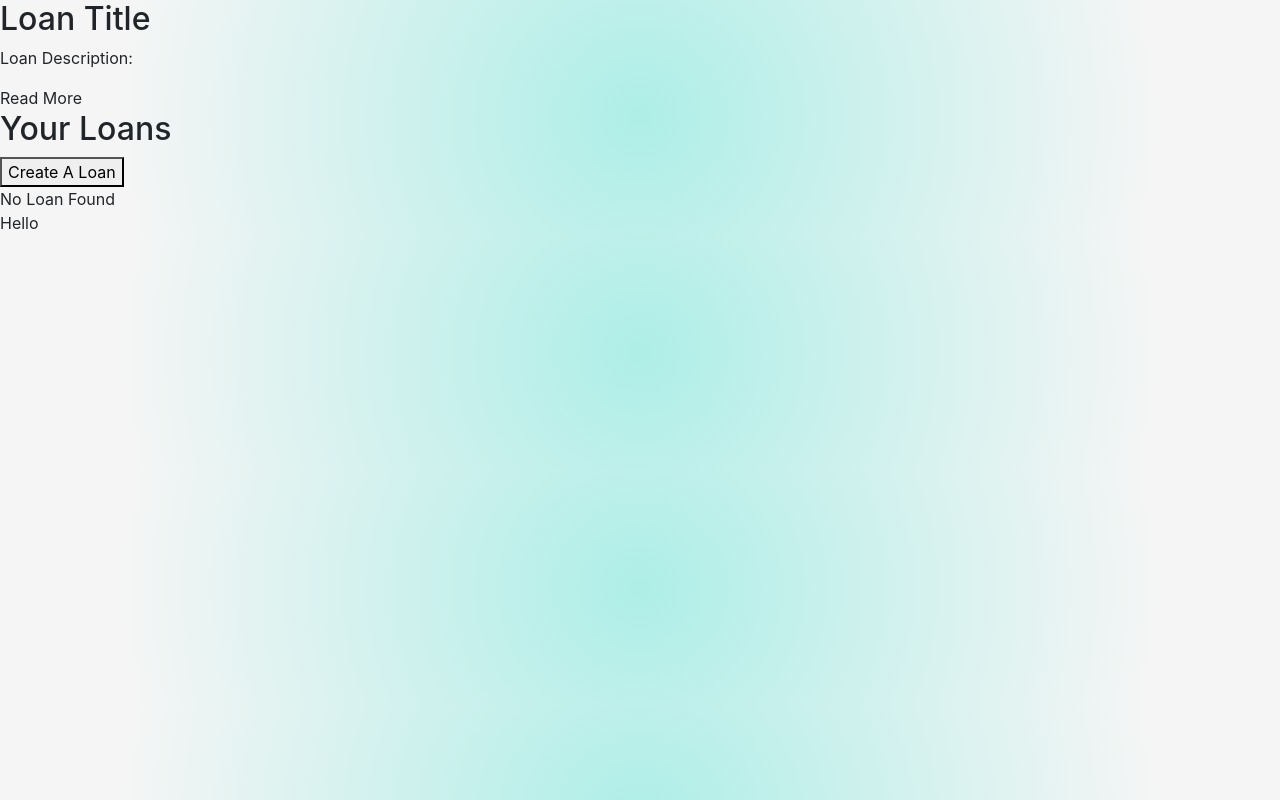
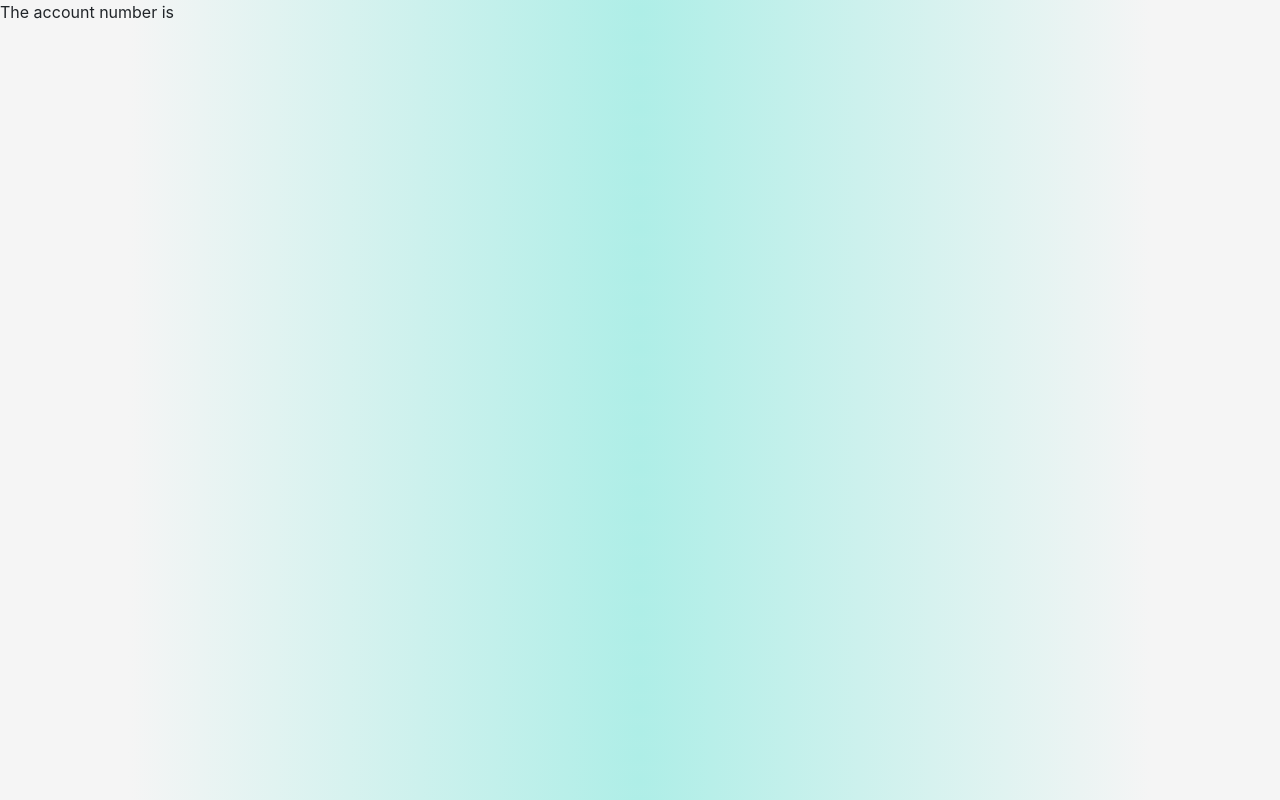
Before and after one commit to SheteSmit/TungstenGroupProject, a React (Create React App) app: page /lending in a window 1280 px wide. Built offline with nearby package versions, Linux system fonts and the light colour scheme.

Commit message:
fixed state

```diff
--- a/src/pages/Lending/Lending.js
+++ b/src/pages/Lending/Lending.js
@@ -3,6 +3,8 @@ import { useState, useEffect, useContext } from "react";
 import { GlobalState } from "../../GlobalState";
 import LendingApp from "./LendingApp";
 import NavBar from "../../components/navBar";
+
+const Ready = (props) => {};
 
 const Lending = (props) => {
   const state = useContext(GlobalState);
@@ -11,7 +13,6 @@ const Lending = (props) => {
     <div>
       <Loader></Loader>
       <LendingApp></LendingApp>
-      Hello
     </div>
   );
 };
--- a/src/pages/Lending/LendingApp.js
+++ b/src/pages/Lending/LendingApp.js
@@ -4,27 +4,11 @@ import { GlobalState } from "../../GlobalState";
 const LendingApp = () => {
   const state = useContext(GlobalState);
   console.log(state.account, "hits it ");
-  return(<>
-  <div>
-    <div>
-      <h2>
-        Loan Title
-      </h2>
-        <p>Loan Description:</p>
-        <a>Read More</a>
-      </div>
-      <div>
-        <h2> Your Loans </h2>
-        <button>Create A Loan</button>
-      </div>
-      <div>
-         <div>
-        No Loan Found
-          </div>
-        </div>
-    </div>
-  </>
-  )
+  return (
+    <>
+      <div>The account number is {state.account}</div>
+    </>
+  );
 };
 
 export default LendingApp;
--- a/src/pages/Lending/Loader.js
+++ b/src/pages/Lending/Loader.js
@@ -5,6 +5,7 @@ import { GlobalState } from "../../GlobalState";
 
 const Loader = () => {
   const state = useContext(GlobalState);
+  const [load, setLoad] = useState();
 
   useEffect(async () => {
     if (typeof window.ethereum !== "undefined") {
@@ -38,6 +39,7 @@ const Loader = () => {
       window.alert("Please install MetaMask");
     }
     console.log(state);
+    setLoad("reload pls");
   }, []);
   return <div></div>;
 };
```
